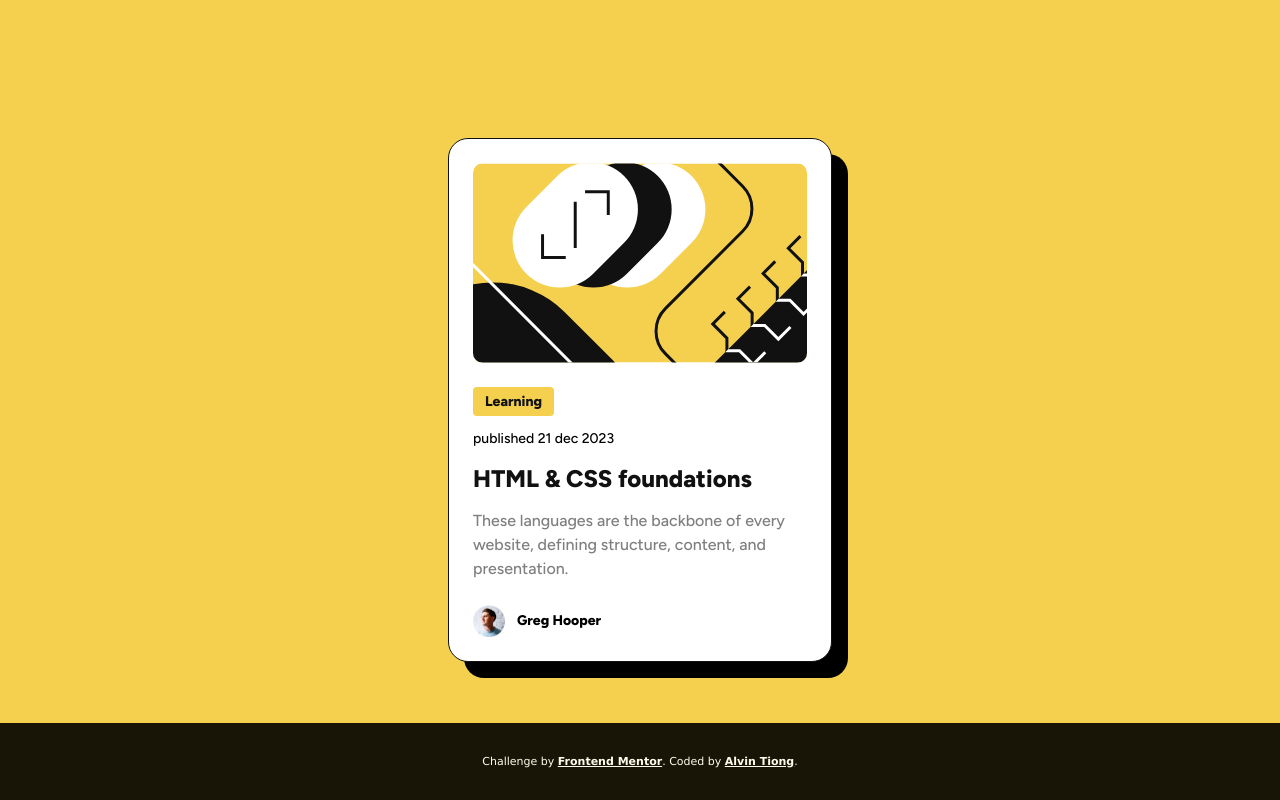
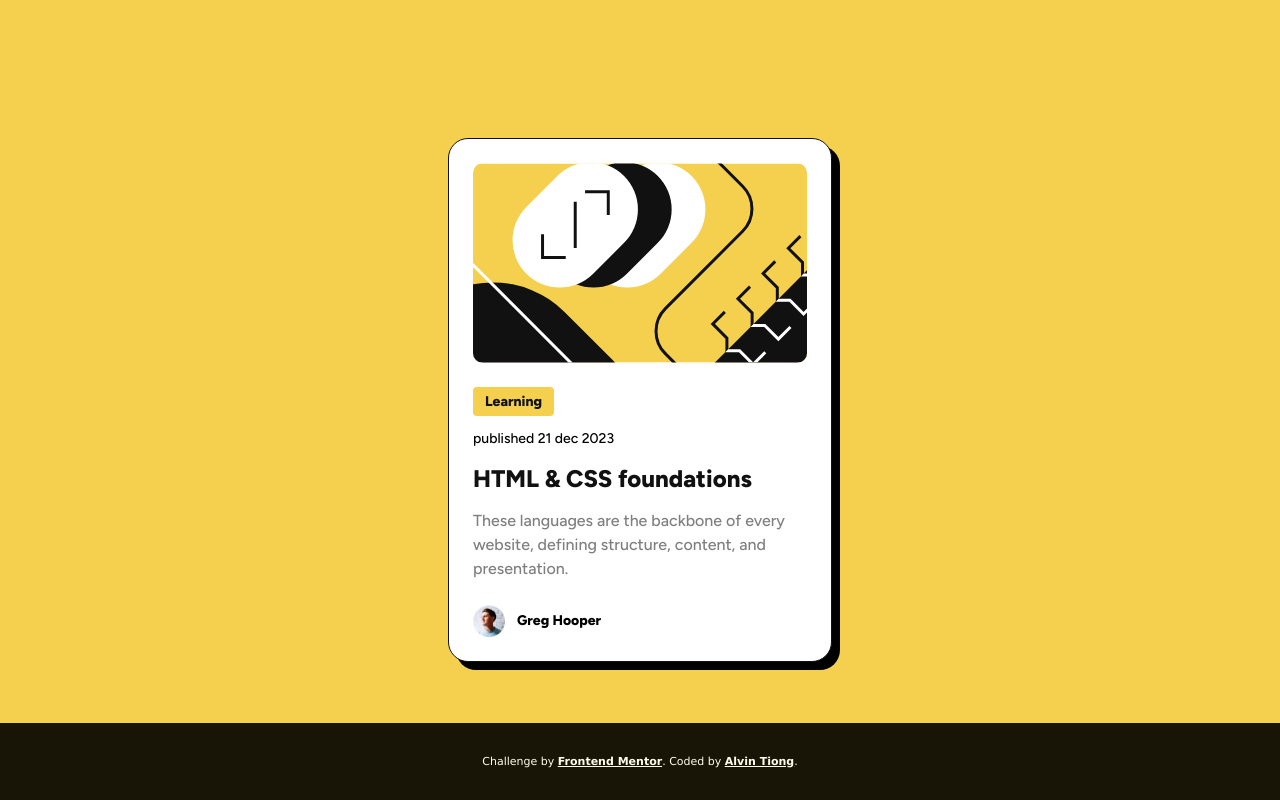
Before and after one commit to chuantiong/blog-preview-card, a website built with Vite: page index.html in a window 1280 px wide. Built offline with nearby package versions, Linux system fonts and the light colour scheme.

Commit message:
Update style.scss

```diff
--- a/src/scss/style.scss
+++ b/src/scss/style.scss
@@ -43,7 +43,7 @@ img {
     padding: 1.5rem;
     border: 1px solid $clr-black;
     border-radius: 1.25rem;
-    box-shadow: 16px 16px 0px 0px #000;
+    box-shadow: 8px 8px 0px 0px #000;
     display: flex;
     flex-direction: column;
     gap: 1.5rem;
```
